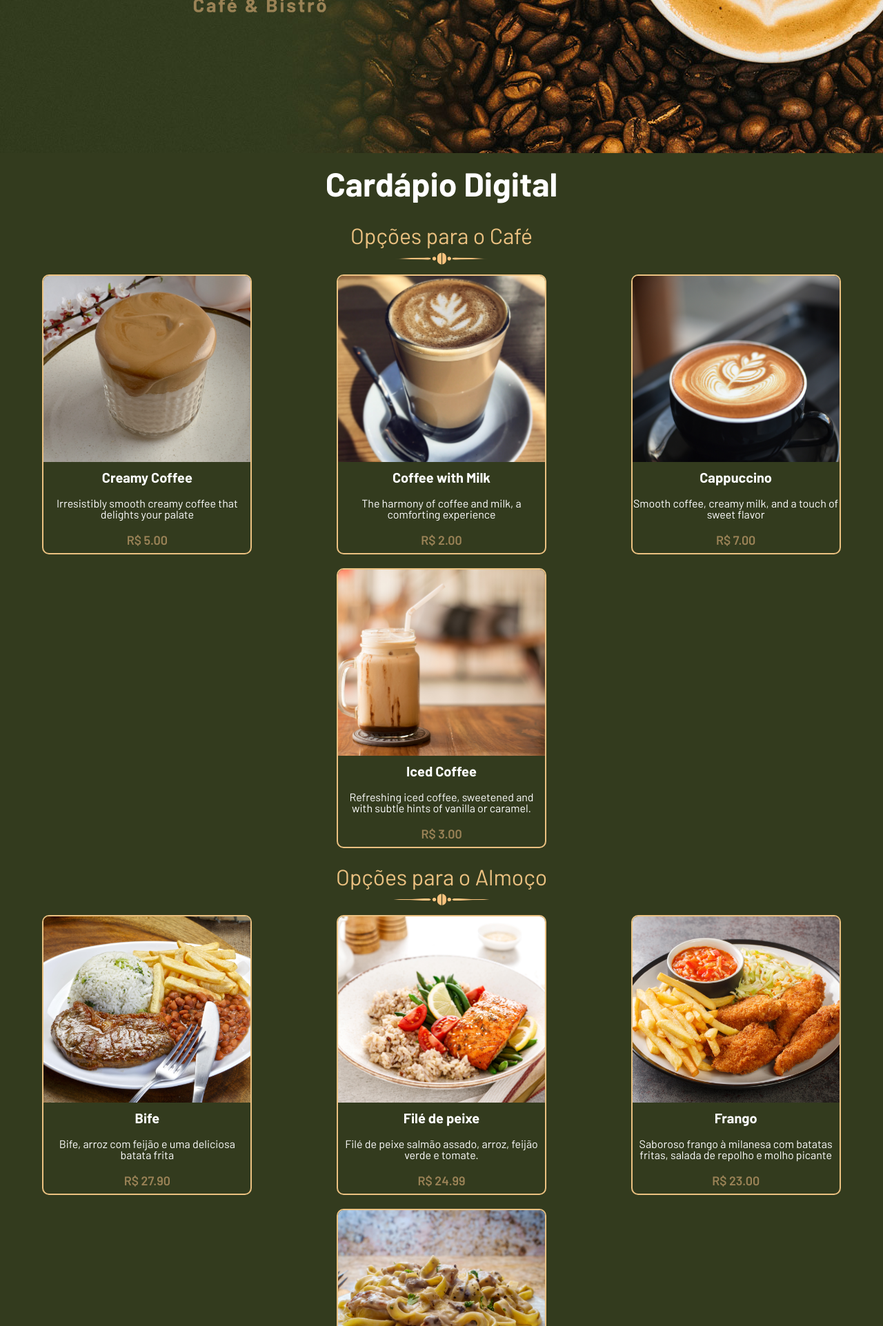
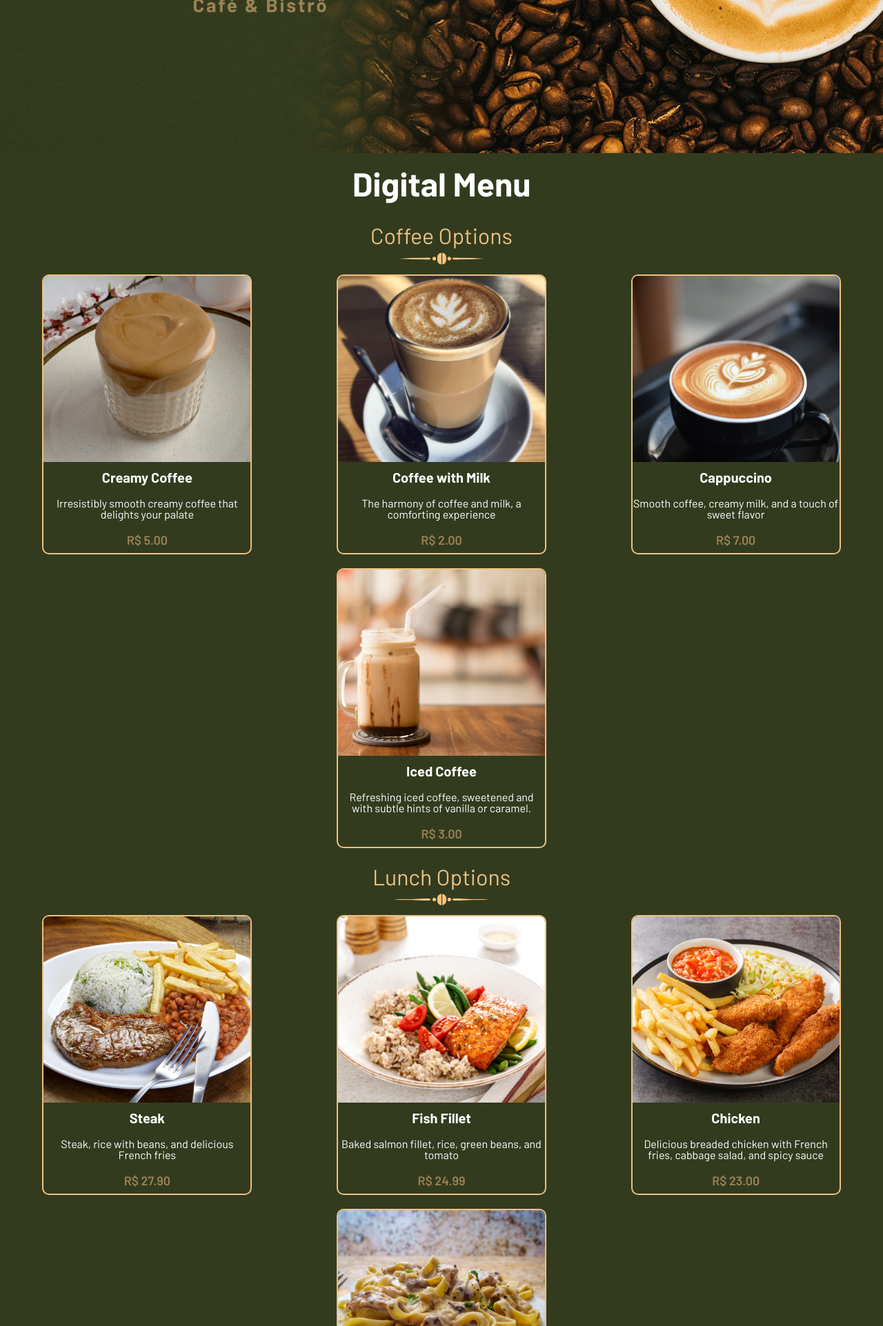
Before and after one commit to athena272/serenatto-cafeteria-php, a PHP site: page / in a window 1280 px wide. Shown: the part 418-2341 px from the top of the page at 69% size. Run offline with PHP 8.4, Linux system fonts and the light colour scheme.

Commit message:
Update index.php

```diff
--- a/index.php
+++ b/index.php
@@ -25,10 +25,36 @@ $cafeProducts = [
         'image' => "img/cafe-gelado.jpg"
     ]
 ];
+$lunchProducts = [
+    [
+        "name" => "Steak",
+        "description" => "Steak, rice with beans, and delicious French fries",
+        "price" => "27.90",
+        "image" => "img/bife.jpg"
+    ],
+    [
+        "name" => "Fish Fillet",
+        "description" => "Baked salmon fillet, rice, green beans, and tomato",
+        "price" => "24.99",
+        "image" => "img/prato-peixe.jpg"
+    ],
+    [
+        "name" => "Chicken",
+        "description" => "Delicious breaded chicken with French fries, cabbage salad, and spicy sauce",
+        "price" => "23.00",
+        "image" => "img/prato-frango.jpg"
+    ],
+    [
+        "name" => "Fettuccine",
+        "description" => "Authentic Italian fettuccine pasta with grilled chicken breast",
+        "price" => "22.50",
+        "image" => "img/fettuccine.jpg"
+    ]
+];
 ?>
 
 <!doctype html>
-<html lang="pt-br">
+<html lang="en">
 <head>
     <meta charset="UTF-8">
     <meta name="viewport"
@@ -42,26 +68,26 @@ $cafeProducts = [
     <link href="https://fonts.googleapis.com/css2?family=Poppins:wght@300;400;500;600;700;900&display=swap"
           rel="stylesheet">
     <link href="https://fonts.googleapis.com/css2?family=Barlow:wght@400;500;600;700&display=swap" rel="stylesheet">
-    <title>Serenatto - Cardápio</title>
+    <title>Serenatto - Menu</title>
 </head>
 <body>
 <main>
     <section class="container-banner">
         <div class="container-texto-banner">
-            <img src="img/logo-serenatto.png" class="logo" alt="logo-serenatto">
+            <img src="img/logo-serenatto.png" class="logo" alt="serenatto-logo">
         </div>
     </section>
-    <h2>Cardápio Digital</h2>
+    <h2>Digital Menu</h2>
     <section class="container-cafe-manha">
         <div class="container-cafe-manha-titulo">
-            <h3>Opções para o Café</h3>
+            <h3>Coffee Options</h3>
             <img class="ornaments" src="img/ornaments-coffee.png" alt="ornaments">
         </div>
         <div class="container-cafe-manha-produtos">
             <?php foreach ($cafeProducts as $product): ?>
                 <div class="container-produto">
                     <div class="container-foto">
-                        <img src="<?= $product['image'] ?>">
+                        <img src="<?= $product['image'] ?>" alt="<?= $product['name'] ?>">
                     </div>
                     <p><?= $product['name'] ?></p>
                     <p><?= $product['description'] ?></p>
@@ -72,44 +98,21 @@ $cafeProducts = [
     </section>
     <section class="container-almoco">
         <div class="container-almoco-titulo">
-            <h3>Opções para o Almoço</h3>
+            <h3>Lunch Options</h3>
             <img class="ornaments" src="img/ornaments-coffee.png" alt="ornaments">
         </div>
         <div class="container-almoco-produtos">
-            <div class="container-produto">
-                <div class="container-foto">
-                    <img src="img/bife.jpg">
+            <?php foreach ($lunchProducts as $product): ?>
+                <div class="container-produto">
+                    <div class="container-foto">
+                        <img src="<?= $product['image'] ?>" alt="<?= $product['name'] ?>">
+                    </div>
+                    <p><?= $product['name'] ?></p>
+                    <p><?= $product['description'] ?></p>
+                    <p><?= "R$ " . $product['price'] ?></p>
                 </div>
-                <p>Bife</p>
-                <p>Bife, arroz com feijão e uma deliciosa batata frita</p>
-                <p>R$ 27.90</p>
-            </div>
-            <div class="container-produto">
-                <div class="container-foto">
-                    <img src="img/prato-peixe.jpg">
-                </div>
-                <p>Filé de peixe</p>
-                <p>Filé de peixe salmão assado, arroz, feijão verde e tomate.</p>
-                <p>R$ 24.99</p>
-            </div>
-            <div class="container-produto">
-                <div class="container-foto">
-                    <img src="img/prato-frango.jpg">
-                </div>
-                <p>Frango</p>
-                <p>Saboroso frango à milanesa com batatas fritas, salada de repolho e molho picante</p>
-                <p>R$ 23.00</p>
-            </div>
-            <div class="container-produto">
-                <div class="container-foto">
-                    <img src="img/fettuccine.jpg">
-                </div>
-                <p>Fettuccine</p>
-                <p>Prato italiano autêntico da massa do fettuccine com peito de frango grelhado</p>
-                <p>R$ 22.50</p>
-            </div>
+            <?php endforeach; ?>
         </div>
-
     </section>
 </main>
 </body>
```
